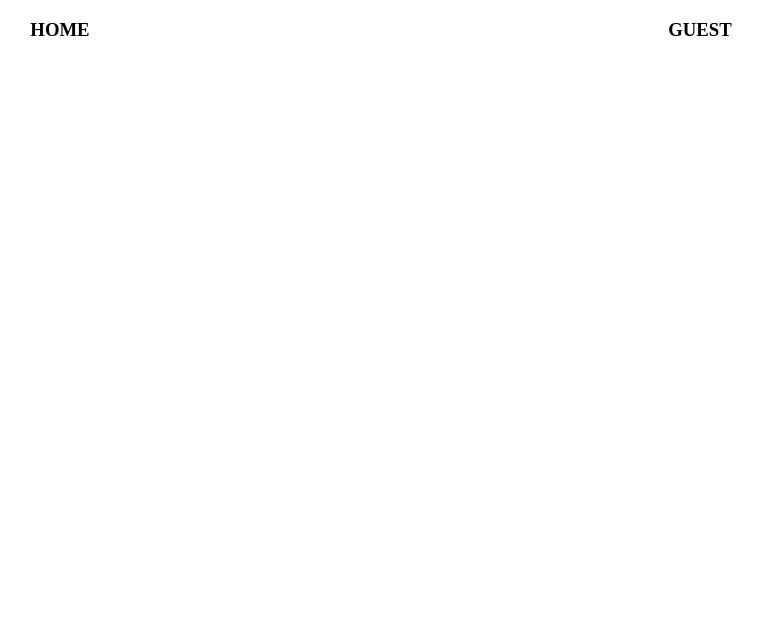
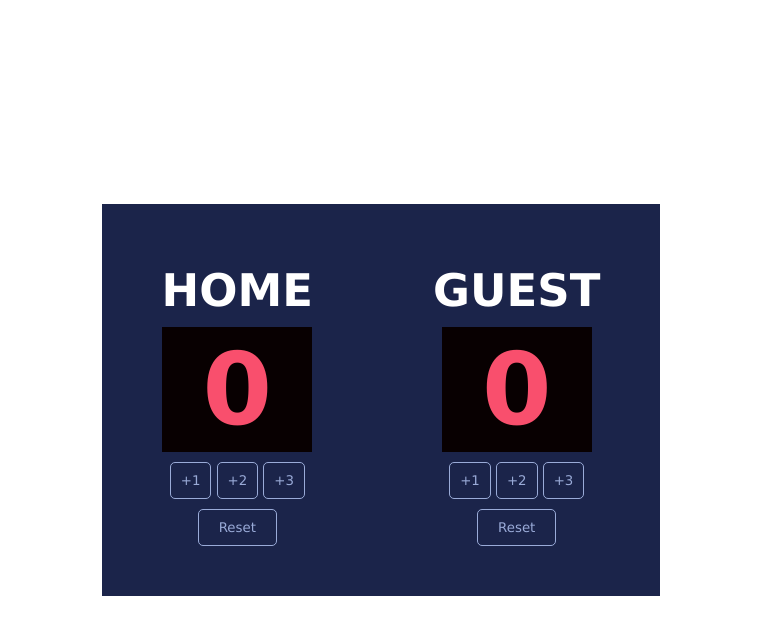
Before and after one commit to SaltySaff/basketball-scoreboard, a plain HTML site: page index.html in a window 1280 px wide. Shown: the whole page, without its empty margins (259-1022 px from the left). Drawn offline with Linux system fonts and the light colour scheme; a web font is replaced by a local one.

Commit message:
basic functionality and styling

```diff
--- a/index.html
+++ b/index.html
@@ -5,17 +5,44 @@
     <meta http-equiv="X-UA-Compatible" content="IE=edge">
     <meta name="viewport" content="width=device-width, initial-scale=1.0">
     <link rel="stylesheet" href="style.css">
-    <link href="https://fonts.cdnfonts.com/css/cursed-timer-ulil" rel="stylesheet">
     <script src="script.js" defer></script>
     <title>Basketball Scoreboard</title>
 </head>
 <body>
-    <div class="container">
-        <div>
-            <h3>HOME</h3>
-        </div>
-        <div>
-            <h3>GUEST</h3>
+    <div id="main-container">
+        <div class="container">
+            <div class="score-container">
+                <h3 class="team-name">HOME</h3>
+                <div class="score">
+                    <h1 class="score-title" id="home-score">0</h1>
+                </div>
+                <div class="buttons-container">
+                    <div class="increment-btn-container">
+                        <button class="score-button" onclick="incrementHome(1)">+1</button>
+                        <button class="score-button" onclick="incrementHome(2)">+2</button>
+                        <button class="score-button" onclick="incrementHome(3)">+3</button>
+                    </div>
+                    <div class="reset-btn-contai">
+                        <button class="reset-btn" onclick="resetHome()">Reset</button>
+                    </div>
+                </div>
+            </div>
+            <div class="score-container">
+                <h3 class="team-name">GUEST</h3>
+                <div class="score">
+                    <h1 class="score-title" id="guest-score">0</h1>
+                </div>
+                <div class="buttons-container">
+                    <div class="increment-btn-container">
+                        <button class="score-button" onclick="incrementGuest(1)">+1</button>
+                        <button class="score-button" onclick="incrementGuest(2)">+2</button>
+                        <button class="score-button" onclick="incrementGuest(3)">+3</button>
+                    </div>
+                    <div class="reset-btn-contai">
+                        <button class="reset-btn" onclick="resetGuest()">Reset</button>
+                    </div>
+                </div>
+                </div>
         </div>
     </div>
 </body>
--- a/script.js
+++ b/script.js
@@ -0,0 +1,20 @@
+let homeScore = document.getElementById("home-score")
+let guestScore = document.getElementById("guest-score")
+let homeCount = 0;
+let guestCount = 0;
+
+
+function incrementHome(amount) {
+    homeScore.textContent = homeCount += amount
+}
+function incrementGuest(amount) {
+    guestScore.textContent = guestCount += amount
+}
+function resetHome() {
+    homeCount = 0
+    homeScore.textContent = 0
+}
+function resetGuest() {
+    guestCount = 0
+    guestScore.textContent = 0
+}
--- a/style.css
+++ b/style.css
@@ -1,10 +1,79 @@
 body {
     margin: 0;
+    font-family: Verdana, Geneva, Tahoma, sans-serif;#
+}
+
+#main-container {
+    display: flex;
+    flex-direction: column;
+    justify-content: center;
+    align-items: center;
+    height: 100vh;
 }
 
 .container {
     display: flex;
     justify-content: space-around;
+    background: #1B244A;
+    max-width: 1000px;
 }
 
+.score-container {
+    display: flex;
+    flex-direction: column;
+    justify-content: center;
+    align-items: center;
+    padding: 50px;
+}
+
+.score {
+    display: flex;
+    justify-content: center;
+    align-items: center;
+    background: #080001;
+    width: 150px;
+    height: 125px;
+}
+
+.buttons-container {
+    margin-top: 10px;
+    display: flex;
+    flex-direction: column;
+    justify-content: center;
+    align-items: center;
+    gap: 10px;
+}
+
+button {
+    color: #9AABD8;
+    font-family: Verdana, Geneva, Tahoma, sans-serif;
+    background-color: transparent;
+    border: 1px solid #9AABD8;
+}
+
+.score-button {
+    border-radius: 5px;
+    padding: 10px 10px;
+}
+
+.reset-btn {
+    border-radius: 5px;
+    padding: 10px 20px;
+}
+
+.team-name {
+    font-size: 45px;
+    margin: 10px;
+    color: white;
+}
+
+.score-title {
+    display: block;
+    margin: 0;
+    /* font-family: 'Cursed Timer ULiL', sans-serif; */
+    font-family: Verdana, Geneva, Tahoma, sans-serif;
+    font-size: 100px;
+    color: #F94F6D;
+    line-height: normal;
+}
 /* font-family: 'Cursed Timer ULiL', sans-serif; */
```
